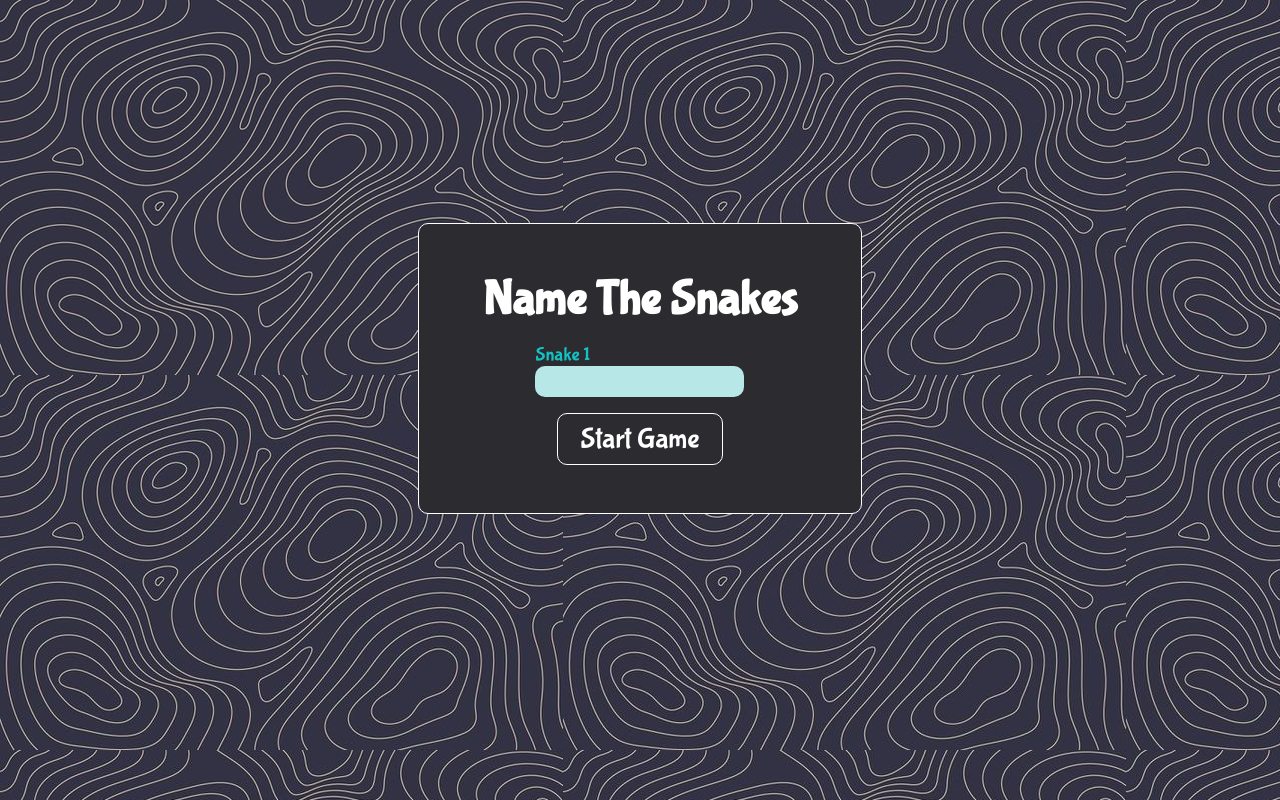
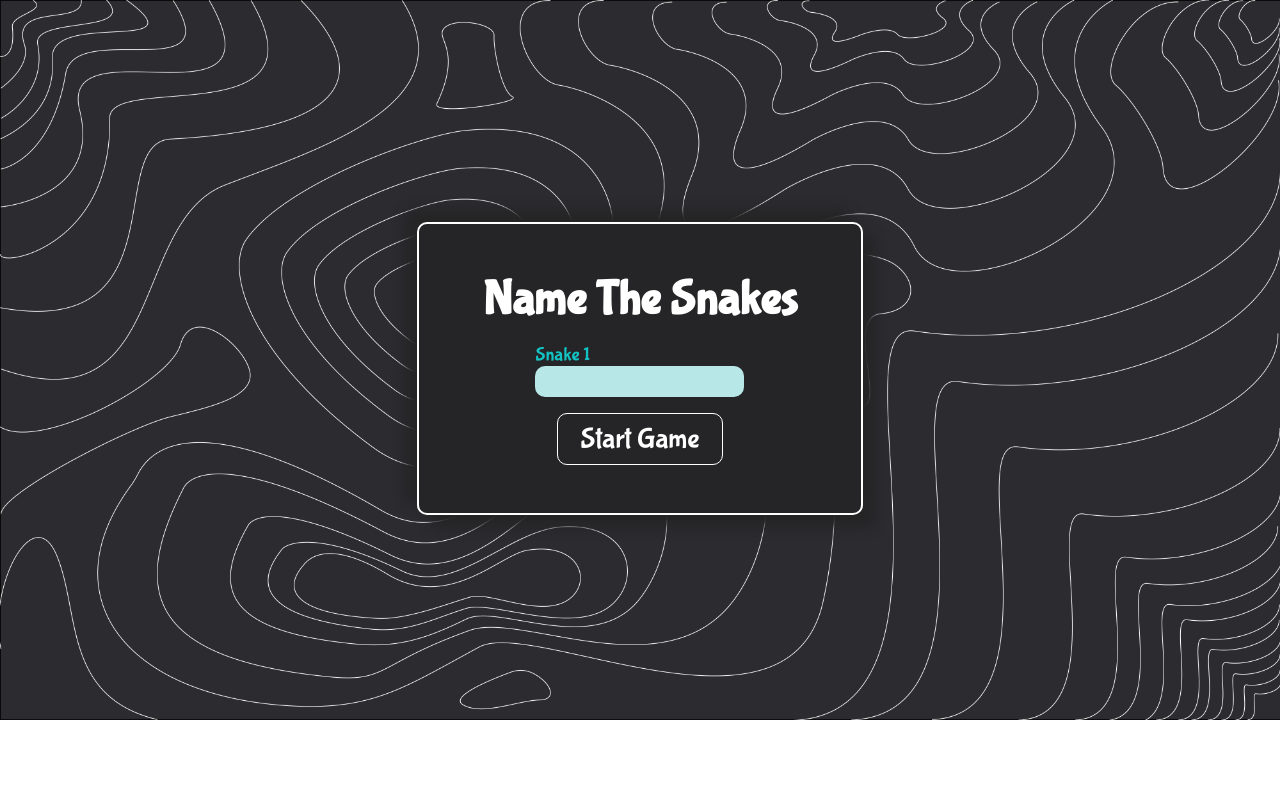
Before and after one commit to gdmgent-internet-of-things/final-project-snake-game_iot_ak_rk_rd, a Flask app: page /1player in a window 1280 px wide. Run offline with Flask 3, Linux system fonts and the light colour scheme.

Commit message:
backgroudn

```diff
--- a/flask-app/static/css/main.css
+++ b/flask-app/static/css/main.css
@@ -1,6 +1,8 @@
 html {
   font-family: 'Bubblegum Sans', cursive;
-  background-image: url("../images/background.jpg");
+  background-image: url("../images/bg.png");
+  background-repeat: no-repeat;
+  background-size: 100% auto;
   margin: 0;
   padding: 0;
 }
@@ -17,12 +19,13 @@ section, form {
   display: flex;
   flex-direction: column;
   align-items: center;
-  background-color: #2B2B30;
+  background-color: #252527;
   color: #fff;
   padding: 3rem 4rem;
   width: fit-content;
-  border: 1px solid #fff;
+  border: 2px solid #fff;
   border-radius: 10px;
+  box-shadow: -12px -12px 12px 0px #252526, 12px 12px 12px 0px #252526;
 }
 
 h1 {
```
Also changed, not shown: flask-app/images/background.jpg (renamed from flask-app/static/images/background.jpg), flask-app/static/images/bg.png (added).
